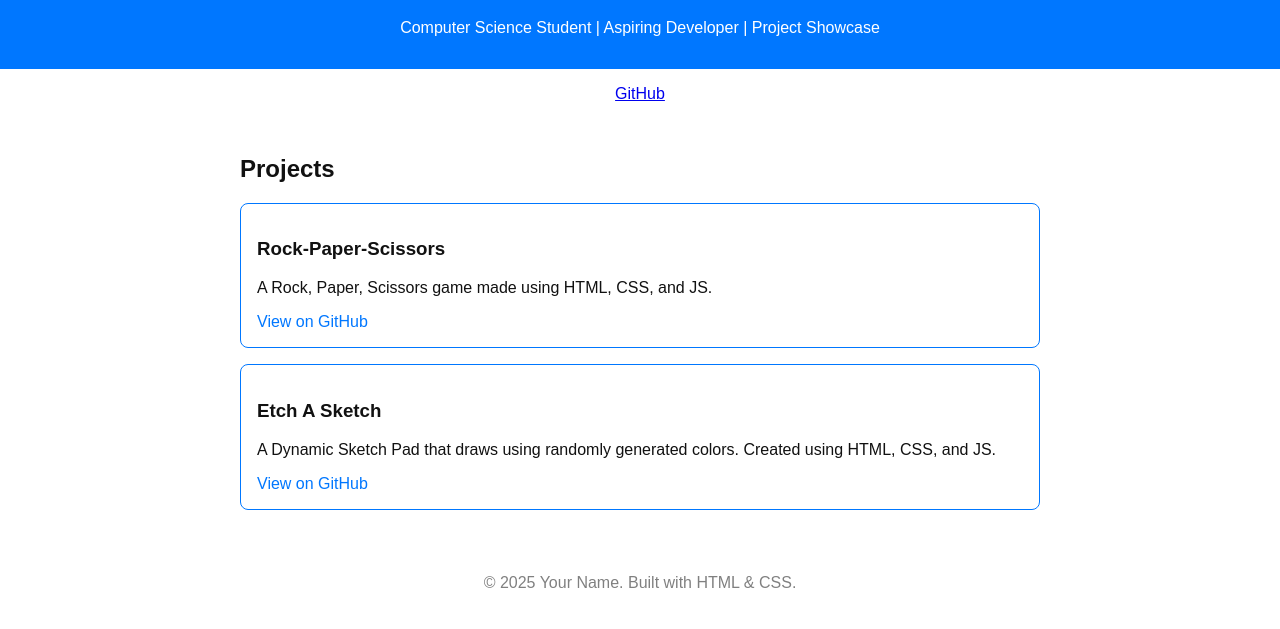
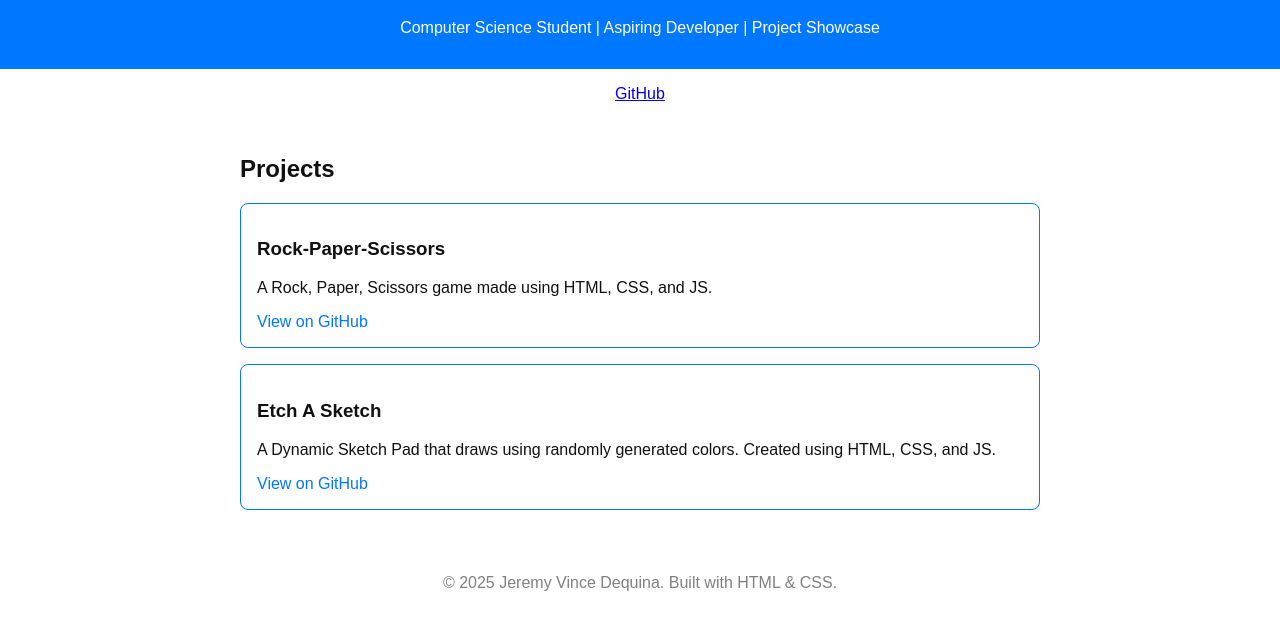
Before and after one commit to jj12-15vd/jj12-15vd.github.io, a plain HTML site: page index.html in a window 1280 px wide. Shown: the part 77-706 px from the top of the page. Drawn offline with Linux system fonts and the light colour scheme.

Commit message:
Made Changes to the html file

```diff
--- a/index.html
+++ b/index.html
@@ -104,7 +104,7 @@
       <!-- Add more projects here -->
     </section>
 
-    <footer>&copy; 2025 Your Name. Built with HTML & CSS.</footer>
+    <footer>&copy; 2025 Jeremy Vince Dequina. Built with HTML & CSS.</footer>
 
     <script>
       function toggleTheme() {
```
